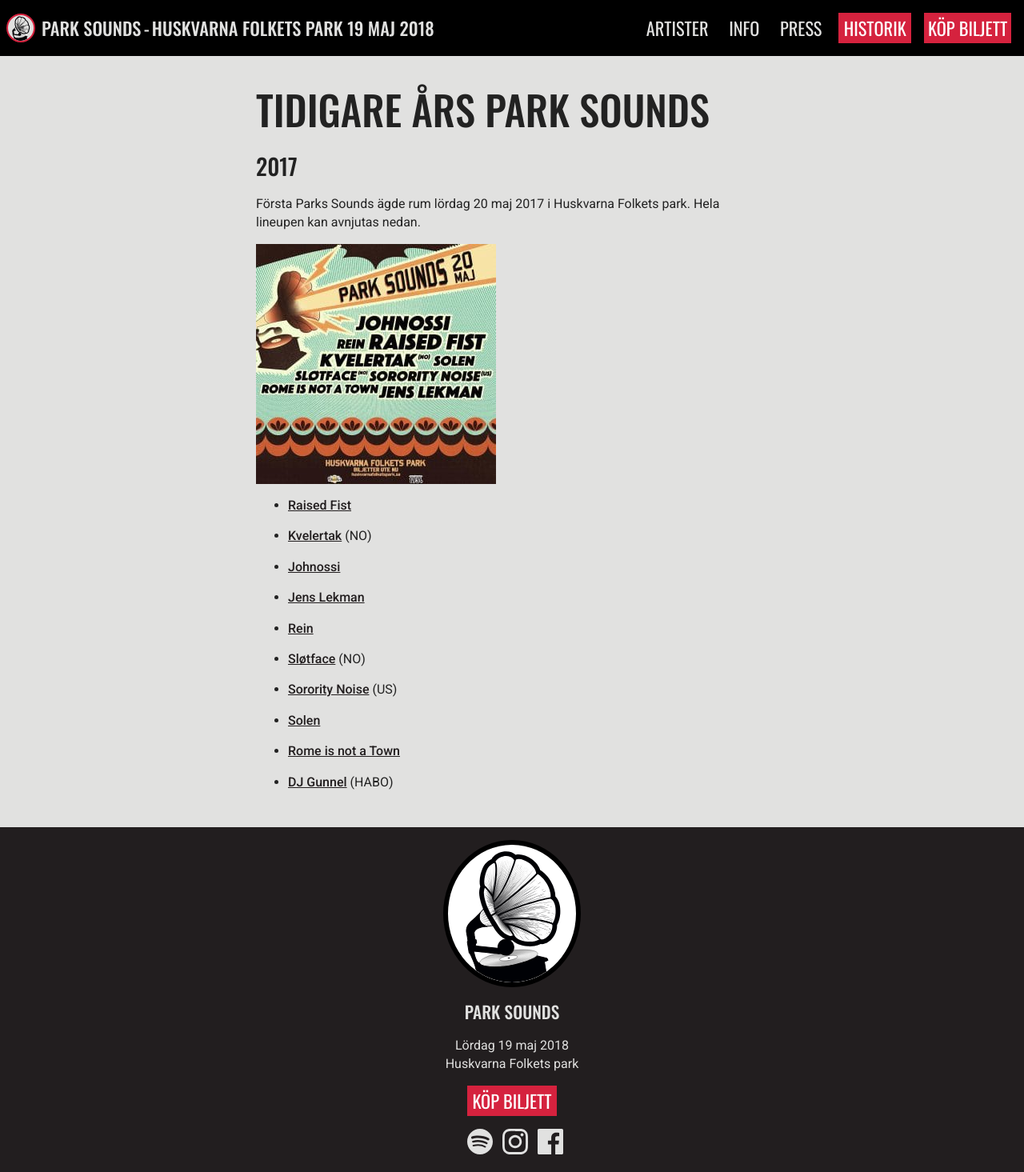
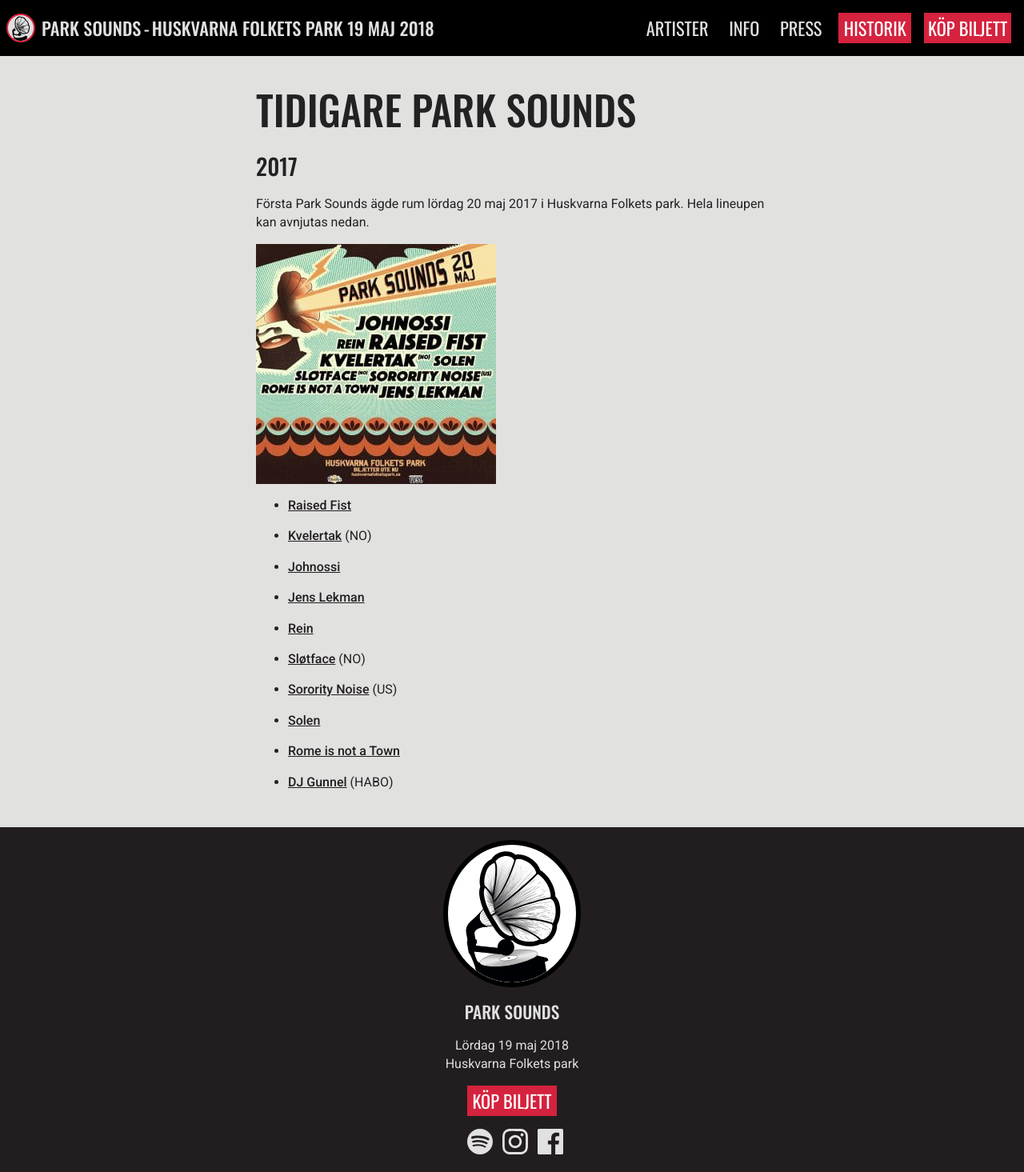
Before and after one commit to parksounds/parksounds.se, a Jekyll site: the page built from historik/index.markdown, in a window 1280 px wide. Shown: the whole page at 80% size. Built offline with Jekyll 4.4.1, drawn with Linux system fonts in a browser that asks for light colours.

Commit message:
Content updates
Edits

```diff
--- a/historik/index.markdown
+++ b/historik/index.markdown
@@ -9,12 +9,12 @@
 wordpress_id: 711
 ---
 
-# Tidigare års Park Sounds
+# Tidigare Park Sounds
 
 
 ## 2017
 
-Första Parks Sounds ägde rum lördag 20 maj 2017 i Huskvarna Folkets park. Hela lineupen kan avnjutas nedan.
+Första Park Sounds ägde rum lördag 20 maj 2017 i Huskvarna Folkets park. Hela lineupen kan avnjutas nedan.
 
 ![](/images/2017/parksounds-2017-lineup-300x300.jpg)
 
```
